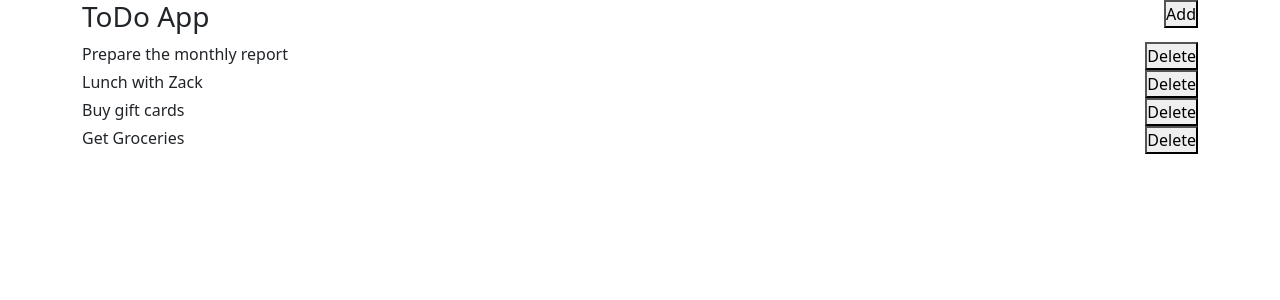
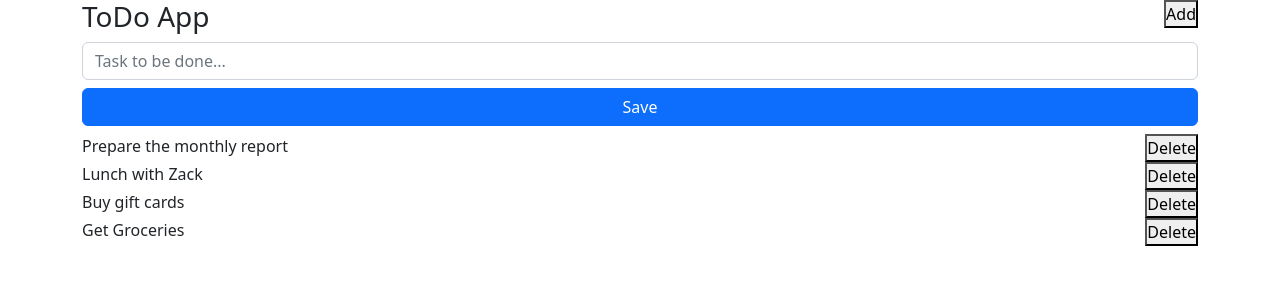
Before and after one commit to ShehrozIrfan/react-essential-training, a React (Create React App) app in the folder todo_app/: page / in a window 1280 px wide. Shown: the top 300 px of the page. Built offline with nearby package versions, Linux system fonts and the light colour scheme.

Commit message:
[Todo App] Add the todo

```diff
--- a/todo_app/src/App.js
+++ b/todo_app/src/App.js
@@ -1,7 +1,8 @@
 import "./App.css";
 import { useState } from "react";
 import Header from "./components/Header";
-import Items from "./components/Items";
+import Todos from "./components/Todos";
+import AddTodo from "./components/AddTodo";
 function App() {
   const [todoList, setTodoList] = useState([
     {
@@ -30,11 +31,19 @@ function App() {
     const newTodoList = todoList.filter((item) => item.id != id);
     setTodoList([...newTodoList]);
   };
+
+  const addTodo = (todo) => {
+    const id = Math.floor(Math.random() * 10000) + 1;
+    const newTodo = { id: id, text: todo, completed: false };
+    setTodoList([...todoList, newTodo]);
+  };
+
   return (
     <div className="container">
       <Header />
+      <AddTodo addTodo={addTodo} />
       {todoList.length > 0 ? (
-        <Items items={todoList} handleDelete={handleDelete} />
+        <Todos items={todoList} handleDelete={handleDelete} />
       ) : (
         "No Todo found! Try adding one"
       )}
--- /dev/null
+++ b/todo_app/src/components/AddTodo.js
@@ -0,0 +1,34 @@
+import { useState } from "react";
+const AddTodo = ({ addTodo }) => {
+  const [text, setText] = useState("");
+
+  const handleSubmit = (e) => {
+    e.preventDefault();
+    addTodo(text);
+
+    setText("");
+  };
+  return (
+    <div>
+      <form onSubmit={handleSubmit}>
+        <div className="form-group">
+          <input
+            type="text"
+            className="form-control"
+            placeholder="Task to be done..."
+            value={text}
+            onChange={(e) => setText(e.target.value)}
+            required
+          />
+        </div>
+        <div className="form-group">
+          <button type="submit" className="btn btn-primary w-100 mt-2 mb-2">
+            Save
+          </button>
+        </div>
+      </form>
+    </div>
+  );
+};
+
+export default AddTodo;
--- a/todo_app/src/components/Items.js
+++ b/todo_app/src/components/Todos.js
@@ -1,4 +1,4 @@
-const Items = ({ items, handleDelete }) => {
+const Todos = ({ items, handleDelete }) => {
   return (
     <div>
       {items.map((item) => (
@@ -13,4 +13,4 @@ const Items = ({ items, handleDelete }) => {
   );
 };
 
-export default Items;
+export default Todos;
```
